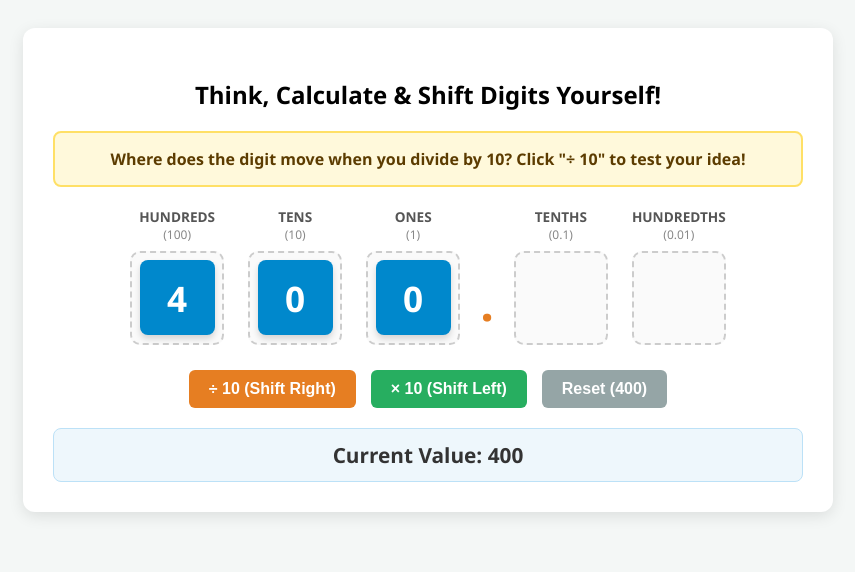
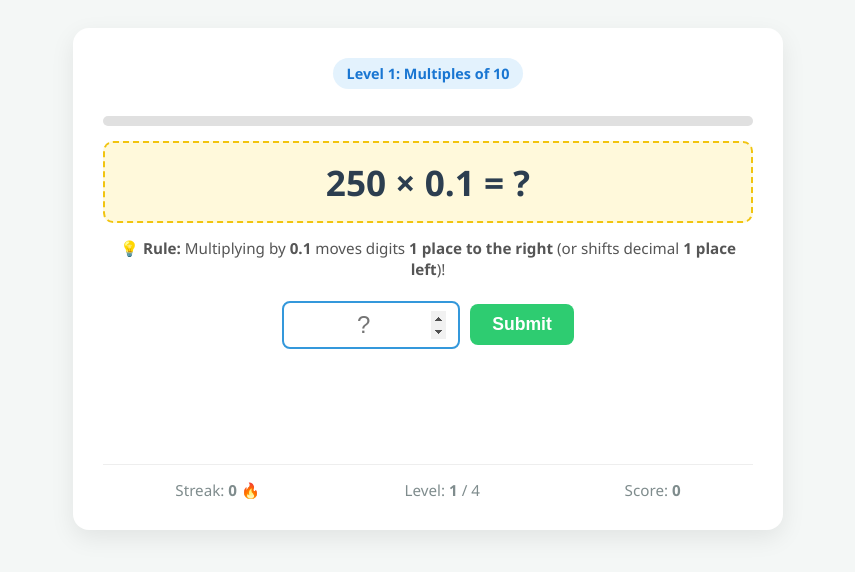
Before and after one commit to Mathiqo/multiplication-by-0.1-and-0.01, a plain HTML site: page index.html in a window 1280 px wide. Shown: the whole page, without its empty margins (212-1067 px from the left). Drawn offline with Linux system fonts and the light colour scheme.

Commit message:
Update index.html

```diff
--- a/index.html
+++ b/index.html
@@ -2,248 +2,292 @@
 <html lang="en">
 <head>
   <meta charset="UTF-8">
-  <title>Interactive Place Value Explorer</title>
+  <title>Adaptive Decimal Shift Master</title>
   <style>
     body {
-      font-family: 'Segoe UI', Tahoma, Geneva, Verdana, sans-serif;
-      background-color: #f4f7f6;
+      font-family: 'Segoe UI', Arial, sans-serif;
+      background: #f4f7f6;
       display: flex;
       justify-content: center;
       padding: 20px;
     }
-    .container {
-      background: white;
+    .card {
+      background: #ffffff;
       padding: 30px;
-      border-radius: 12px;
-      box-shadow: 0 4px 15px rgba(0,0,0,0.1);
-      max-width: 750px;
+      border-radius: 16px;
+      box-shadow: 0 8px 24px rgba(0,0,0,0.08);
+      max-width: 650px;
       width: 100%;
       text-align: center;
     }
-    .prompt-box {
-      background-color: #fff9db;
-      border: 2px solid #ffe066;
+    .badge {
+      display: inline-block;
+      padding: 6px 14px;
+      border-radius: 20px;
+      font-weight: 600;
+      font-size: 0.9rem;
+      margin-bottom: 12px;
+      transition: all 0.3s ease;
+    }
+    .lvl-1 { background: #e3f2fd; color: #1976d2; }
+    .lvl-2 { background: #fff3e0; color: #e65100; }
+    .lvl-3 { background: #f3e5f5; color: #7b1fa2; }
+    .lvl-4 { background: #e8f5e9; color: #2e7d32; }
+
+    .problem-box {
+      font-size: 2.2rem;
+      font-weight: bold;
+      color: #2c3e50;
+      margin: 15px 0;
+      background: #fff9db;
       padding: 15px;
-      border-radius: 8px;
-      font-weight: 600;
-      color: #5c3c00;
+      border-radius: 10px;
+      border: 2px dashed #f1c40f;
+    }
+    .rule-reminder {
+      font-size: 0.95rem;
+      color: #555;
       margin-bottom: 20px;
+      line-height: 1.4;
     }
-    .place-table {
+    .input-section {
       display: flex;
       justify-content: center;
       align-items: center;
-      gap: 8px;
-      margin-bottom: 25px;
-    }
-    .column {
-      display: flex;
-      flex-direction: column;
-      align-items: center;
-      width: 110px;
-    }
-    .header {
-      font-size: 0.85rem;
-      font-weight: bold;
-      color: #555;
-      margin-bottom: 8px;
-      text-transform: uppercase;
-    }
-    .header span {
-      display: block;
-      font-size: 0.75rem;
-      color: #888;
-      font-weight: normal;
-    }
-    .slot {
-      width: 90px;
-      height: 90px;
-      border: 2px dashed #ccc;
-      border-radius: 10px;
-      display: flex;
-      justify-content: center;
-      align-items: center;
-      background-color: #fafafa;
-    }
-    .decimal-point {
-      font-size: 3rem;
-      font-weight: bold;
-      color: #e67e22;
-      margin: 0 4px;
-      align-self: flex-end;
-      padding-bottom: 10px;
-    }
-    .digit-tile {
-      width: 75px;
-      height: 75px;
-      background-color: #0088cc;
-      color: white;
-      font-size: 2.2rem;
-      font-weight: bold;
-      border-radius: 8px;
-      display: flex;
-      justify-content: center;
-      align-items: center;
-      box-shadow: 0 4px 6px rgba(0,0,0,0.15);
-      cursor: pointer;
-      user-select: none;
-      transition: transform 0.2s, background-color 0.2s;
-    }
-    .digit-tile:hover {
-      transform: scale(1.05);
-      background-color: #0077bb;
-    }
-    .controls {
-      display: flex;
-      justify-content: center;
-      gap: 15px;
+      gap: 10px;
       margin-bottom: 20px;
     }
+    input[type="number"] {
+      font-size: 1.5rem;
+      width: 150px;
+      padding: 8px 12px;
+      border: 2px solid #ccc;
+      border-radius: 8px;
+      text-align: center;
+      outline: none;
+    }
+    input[type="number"]:focus {
+      border-color: #3498db;
+    }
     .btn {
-      padding: 10px 20px;
-      font-size: 1rem;
+      padding: 10px 22px;
+      font-size: 1.1rem;
       font-weight: bold;
       border: none;
-      border-radius: 6px;
+      border-radius: 8px;
       cursor: pointer;
-      color: white;
-      transition: background 0.2s;
+      transition: transform 0.1s, background-color 0.2s;
     }
-    .btn-divide { background-color: #e67e22; }
-    .btn-divide:hover { background-color: #d35400; }
-    .btn-multiply { background-color: #27ae60; }
-    .btn-multiply:hover { background-color: #219150; }
-    .btn-reset { background-color: #95a5a6; }
-    .btn-reset:hover { background-color: #7f8c8d; }
+    .btn:active { transform: scale(0.97); }
+    .btn-submit { background: #2ecc71; color: white; }
+    .btn-submit:hover { background: #27ae60; }
+    .btn-next { background: #3498db; color: white; margin-top: 10px; display: none; }
+    .btn-next:hover { background: #2980b9; }
 
-    .value-display {
-      font-size: 1.3rem;
-      font-weight: bold;
-      color: #333;
-      padding: 12px;
-      background: #eef7fc;
+    .feedback {
+      font-size: 1.1rem;
+      font-weight: 600;
+      min-height: 50px;
+      margin-top: 15px;
+      padding: 10px;
       border-radius: 8px;
-      border: 1px solid #bce1f7;
+    }
+    .feedback.correct { background: #e8f8f5; color: #27ae60; }
+    .feedback.incorrect { background: #fdf2e9; color: #e67e22; }
+
+    .progress-bar-container {
+      width: 100%;
+      background-color: #e0e0e0;
+      border-radius: 10px;
+      height: 10px;
+      margin: 15px 0;
+      overflow: hidden;
+    }
+    .progress-bar {
+      height: 100%;
+      width: 0%;
+      background-color: #3498db;
+      transition: width 0.3s ease;
+    }
+
+    .score-board {
+      margin-top: 25px;
+      font-size: 0.95rem;
+      color: #7f8c8d;
+      border-top: 1px solid #eee;
+      padding-top: 15px;
+      display: flex;
+      justify-content: space-around;
     }
   </style>
 </head>
 <body>
 
-<div class="container">
-  <h2>Think, Calculate & Shift Digits Yourself!</h2>
+<div class="card">
+  <span class="badge lvl-1" id="level-badge">Level 1: Multiples of 10</span>
 
-  <div class="prompt-box" id="instruction">
-    Where does the digit move when you divide by 10? Click "÷ 10" to test your idea!
+  <div class="progress-bar-container">
+    <div class="progress-bar" id="level-progress"></div>
   </div>
 
-  <div class="place-table">
-    <div class="column">
-      <div class="header">Hundreds<span>(100)</span></div>
-      <div class="slot" data-index="0">
-        <div class="digit-tile" id="tile-4">4</div>
-      </div>
-    </div>
+  <div class="problem-box" id="problem-text">400 × 0.1 = ?</div>
 
-    <div class="column">
-      <div class="header">Tens<span>(10)</span></div>
-      <div class="slot" data-index="1">
-        <div class="digit-tile" id="tile-0a">0</div>
-      </div>
-    </div>
-
-    <div class="column">
-      <div class="header">Ones<span>(1)</span></div>
-      <div class="slot" data-index="2">
-        <div class="digit-tile" id="tile-0b">0</div>
-      </div>
-    </div>
-
-    <div class="decimal-point">.</div>
-
-    <div class="column">
-      <div class="header">Tenths<span>(0.1)</span></div>
-      <div class="slot" data-index="3"></div>
-    </div>
-
-    <div class="column">
-      <div class="header">Hundredths<span>(0.01)</span></div>
-      <div class="slot" data-index="4"></div>
-    </div>
+  <div class="rule-reminder">
+    💡 <strong>Rule:</strong> Multiplying by <strong>0.1</strong> moves digits <strong>1 place to the right</strong> (or shifts decimal <strong>1 place left</strong>)!
   </div>
 
-  <div class="controls">
-    <button class="btn btn-divide" onclick="shiftRight()">÷ 10 (Shift Right)</button>
-    <button class="btn btn-multiply" onclick="shiftLeft()">× 10 (Shift Left)</button>
-    <button class="btn btn-reset" onclick="resetBoard()">Reset (400)</button>
+  <div class="input-section">
+    <input type="number" id="user-answer" step="any" placeholder="?" autofocus>
+    <button class="btn btn-submit" id="check-btn" onclick="checkAnswer()">Submit</button>
   </div>
 
-  <div class="value-display" id="current-value">
-    Current Value: 400
+  <div class="feedback" id="feedback"></div>
+
+  <button class="btn btn-next" id="next-btn" onclick="generateNextProblem()">Next Problem ➔</button>
+
+  <div class="score-board">
+    <span>Streak: <strong id="streak-count">0</strong> 🔥</span>
+    <span>Level: <strong id="level-num">1</strong> / 4</span>
+    <span>Score: <strong id="score-count">0</strong></span>
   </div>
 </div>
 
 <script>
-  // Initial positions: [Hundreds, Tens, Ones, Tenths, Hundredths]
-  let state = ['4', '0', '0', '', ''];
-  const values = [100, 10, 1, 0.1, 0.01];
+  // Adaptive State Tracker
+  let userLevel = 1;
+  let consecutiveCorrect = 0;
+  let consecutiveWrong = 0;
+  let totalScore = 0;
+  let currentProblem = { num: 0, answer: 0, hint: "" };
 
-  function render() {
-    const slots = document.querySelectorAll('.slot');
-    slots.forEach((slot, index) => {
-      slot.innerHTML = '';
-      if (state[index] !== '') {
-        const tile = document.createElement('div');
-        tile.className = 'digit-tile';
-        tile.textContent = state[index];
-        slot.appendChild(tile);
-      }
-    });
+  const levelInfo = {
+    1: { name: "Level 1: Multiples of 10", class: "lvl-1" },
+    2: { name: "Level 2: Integers to Decimals", class: "lvl-2" },
+    3: { name: "Level 3: Single Decimals", class: "lvl-3" },
+    4: { name: "Level 4: Multi-digit Decimals", class: "lvl-4" }
+  };
 
-    calculateValue();
+  // Algorithmic Generator for Infinite Adaptive Problems
+  function generateProblem() {
+    let num = 0;
+    let hint = "";
+
+    if (userLevel === 1) {
+      // Numbers like 10, 40, 250, 1200
+      const base = [10, 20, 30, 40, 50, 60, 70, 80, 90, 100, 250, 400, 1200];
+      num = base[Math.floor(Math.random() * base.length)];
+      hint = `${num} ÷ 10 = ${num / 10}. Moving ${num}.0 one spot left gives ${num / 10}.`;
+    }
+    else if (userLevel === 2) {
+      // Whole numbers not ending in 0 (Creates 1-decimal place numbers)
+      num = Math.floor(Math.random() * 89) + 11; // 11 to 99
+      if (num % 10 === 0) num += 3; // Ensure non-zero end digit
+      hint = `${num} is ${num}.0. Move the decimal point 1 place left: ${num / 10}.`;
+    }
+    else if (userLevel === 3) {
+      // Decimal numbers like 4.5, 8.2, 0.9
+      const rand = (Math.random() * 9.8 + 0.1).toFixed(1);
+      num = parseFloat(rand);
+      hint = `Shift decimal 1 place left: ${num} ➔ ${(num / 10).toFixed(2)}.`;
+    }
+    else if (userLevel === 4) {
+      // Challenging decimals like 12.34, 0.08, 105.6
+      const rand = (Math.random() * 45 + 0.05).toFixed(2);
+      num = parseFloat(rand);
+      hint = `Shift decimal 1 place left: ${num} ➔ ${(num / 10).toFixed(3)}.`;
+    }
+
+    const answer = Math.round((num * 0.1) * 1000) / 1000;
+    currentProblem = { num, answer, hint };
+
+    // Update UI
+    document.getElementById('problem-text').textContent = `${num} × 0.1 = ?`;
+    document.getElementById('level-badge').textContent = levelInfo[userLevel].name;
+    document.getElementById('level-badge').className = `badge ${levelInfo[userLevel].class}`;
+    document.getElementById('level-num').textContent = userLevel;
+    updateProgressBar();
   }
 
-  function calculateValue() {
-    let total = 0;
-    for (let i = 0; i < state.length; i++) {
-      if (state[i] !== '') {
-        total += parseInt(state[i]) * values[i];
+  function checkAnswer() {
+    const inputVal = document.getElementById('user-answer').value;
+    const userVal = parseFloat(inputVal);
+    const feedback = document.getElementById('feedback');
+
+    if (inputVal === '' || isNaN(userVal)) {
+      feedback.className = 'feedback incorrect';
+      feedback.textContent = 'Please type an answer first!';
+      return;
+    }
+
+    // Precise floating point check
+    if (Math.abs(userVal - currentProblem.answer) < 0.0001) {
+      // Correct Logic
+      consecutiveCorrect++;
+      consecutiveWrong = 0;
+      totalScore += userLevel * 10;
+
+      feedback.className = 'feedback correct';
+      feedback.innerHTML = `✨ Spot on! ${currentProblem.num} × 0.1 = <strong>${currentProblem.answer}</strong>`;
+
+      // Adapt Difficulty UP (2 in a row = step up or fill progress)
+      if (consecutiveCorrect >= 2 && userLevel < 4) {
+        userLevel++;
+        consecutiveCorrect = 0;
+        feedback.innerHTML += `<br>🚀 <strong>Level Up! Advanced to ${levelInfo[userLevel].name}</strong>`;
+      }
+    } else {
+      // Incorrect Logic
+      consecutiveWrong++;
+      consecutiveCorrect = 0;
+
+      feedback.className = 'feedback incorrect';
+      feedback.innerHTML = `Not quite! 💡 Hint: ${currentProblem.hint}`;
+
+      // Adapt Difficulty DOWN (2 errors in a row = drop difficulty)
+      if (consecutiveWrong >= 2 && userLevel > 1) {
+        userLevel--;
+        consecutiveWrong = 0;
+        feedback.innerHTML += `<br>💡 <strong>Stepping down to ${levelInfo[userLevel].name} to strengthen fundamentals.</strong>`;
       }
     }
-    // Handle floating point precision issues
-    const displayVal = Math.round(total * 100) / 100;
-    document.getElementById('current-value').textContent = `Current Value: ${displayVal}`;
+
+    // Update Stats
+    document.getElementById('streak-count').textContent = consecutiveCorrect;
+    document.getElementById('score-count').textContent = totalScore;
+
+    document.getElementById('check-btn').style.display = 'none';
+    document.getElementById('next-btn').style.display = 'inline-block';
   }
 
-  function shiftRight() {
-    if (state[4] !== '') {
-      document.getElementById('instruction').textContent = "You've reached the rightmost limit!";
-      return;
-    }
-    state.pop();
-    state.unshift('');
-    document.getElementById('instruction').textContent = "Notice how every digit moves ONE place to the RIGHT, making the value 10 times smaller!";
-    render();
+  function generateNextProblem() {
+    document.getElementById('user-answer').value = '';
+    document.getElementById('user-answer').focus();
+    document.getElementById('feedback').className = 'feedback';
+    document.getElementById('feedback').textContent = '';
+    document.getElementById('next-btn').style.display = 'none';
+    document.getElementById('check-btn').style.display = 'inline-block';
+
+    generateProblem();
   }
 
-  function shiftLeft() {
-    if (state[0] !== '') {
-      document.getElementById('instruction').textContent = "You've reached the leftmost limit!";
-      return;
-    }
-    state.shift();
-    state.push('');
-    document.getElementById('instruction').textContent = "Notice how every digit moves ONE place to the LEFT, making the value 10 times larger!";
-    render();
+  function updateProgressBar() {
+    const progressPct = (consecutiveCorrect / 2) * 100;
+    document.getElementById('level-progress').style.width = `${progressPct}%`;
   }
 
-  function resetBoard() {
-    state = ['4', '0', '0', '', ''];
-    document.getElementById('instruction').textContent = "Board reset to 400. Try shifting digits left or right!";
-    render();
-  }
+  // Support Enter key submission
+  document.getElementById('user-answer').addEventListener('keyup', function(e) {
+    if (e.key === 'Enter') {
+      if (document.getElementById('check-btn').style.display !== 'none') {
+        checkAnswer();
+      } else {
+        generateNextProblem();
+      }
+    }
+  });
 
-  // Initial render
-  render();
+  // Init App
+  generateProblem();
 </script>
 
 </body>
```
